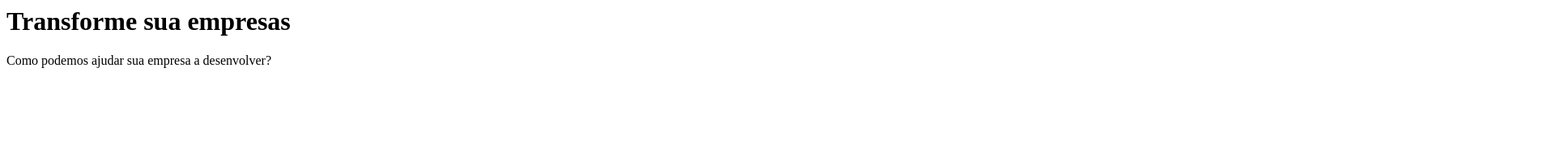
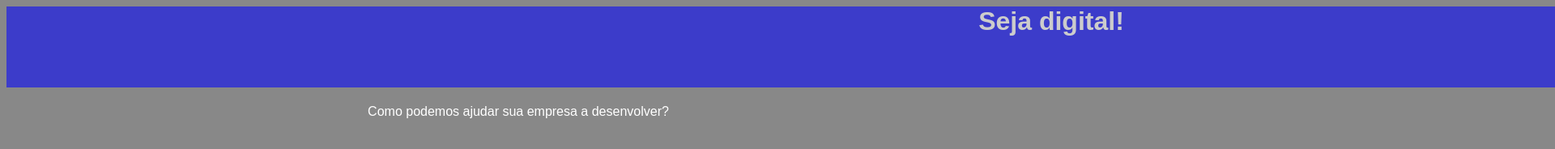
Before and after one commit to GTXDIGITAL/Java-trial, a plain HTML site: page index.html in a window 1280 px wide. Shown: the top 184 px of the page at 81% size, 1920 px wide, since content can reach past the window. Drawn offline with Linux system fonts and the light colour scheme.

Commit message:
Update index.html

```diff
--- a/index.html
+++ b/index.html
@@ -3,7 +3,14 @@
         <title>GTX DIGITAL</title>
     </head>
 <body>
-    <H1>Transforme sua empresas</H1>
+    <H1>Seja digital!</H1>
     <p>Como podemos ajudar sua empresa a desenvolver?</p>
 </body>
 </html>
+<style>
+    body {text-align: center; font-family: arial; background: #888; }
+    p {color: #fff}
+    p.maior { font-size: 30px; }
+    h1 {text-align: center; color: #ccc; background: rgba(0, 0, 255, 0.555); width: 2580px; height: 100px;}
+    a {color: #ffo; text-decoration: none}
+</style>
```
